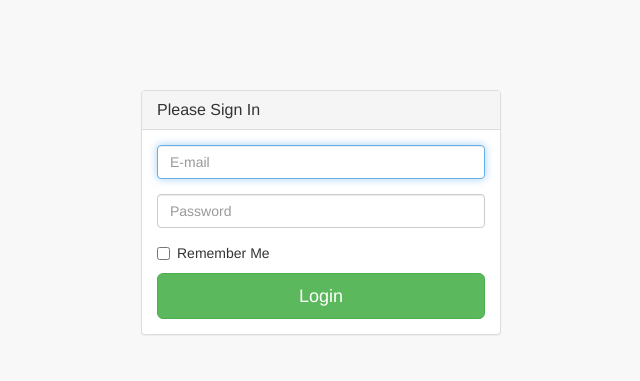
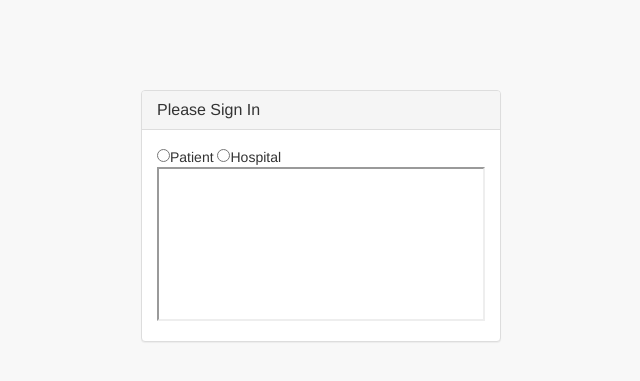
Before and after one commit to Jootiger/miniproject, a Django app: page /login in a window 1280 px wide. Shown: the top 381 px of the page, without its empty margins (319-959 px from the left). Run offline with Django 3.2, Linux system fonts and the light colour scheme; some libraries are stand-ins or nearby versions.

Commit message:
yeojin commit3

```diff
--- a/mini/login/templates/pages/login.html
+++ b/mini/login/templates/pages/login.html
@@ -35,7 +35,6 @@
 </head>
 
 <body>
-
     <div class="container">
         <div class="row">
             <div class="col-md-4 col-md-offset-4">
@@ -45,20 +44,30 @@
                     </div>
                     <div class="panel-body">
                         <form role="form">
-                            <fieldset>
-                                <div class="form-group">
-                                    <input class="form-control" placeholder="E-mail" name="email" type="email" autofocus>
+                            <script>
+                                function go(loc){
+                                    console.log(loc);
+                                    document.getElementById('iframe').src = loc;
+                                }
+                            </script>
+                            <div class="iframe_container">
+                                <form>
+                                    <input type="radio" name="iframe" value="type" onClick = "go('login_patient.html')"/>Patient
+                                    <input type="radio" name="iframe" value="type" onClick = "go('login_hospital.html')"/>Hospital
+                                </form>
+                            </div>
+                            <div class="login_container">
+                                <iframe id="iframe" src="" width="100%" height="100%"></iframe>
+
+                            </div>
+                            <!-- <div>
+                                    <span><a href="login_patient" target="if_a">환자</a></span>
+                                    <span><a href="login_hospital" target="if_b">의료기관</a></span>
                                 </div>
-                                <div class="form-group">
-                                    <input class="form-control" placeholder="Password" name="password" type="password" value="">
-                                </div>
-                                <div class="checkbox">
-                                    <label>
-                                        <input name="remember" type="checkbox" value="Remember Me">Remember Me
-                                    </label>
-                                </div>
-                                <!-- Change this to a button or input when using this as a form -->
-                                <a href="index.html" class="btn btn-lg btn-success btn-block">Login</a>
+                                <div style="height: 205px;">
+                                    <iframe src="login_patient.html" width="200" height="200" name="if_a" frameborder="0" ></iframe>
+                                    <iframe src="login_hospital.html" width="200" height="200" name="if_b" frameborder="0" ></iframe>
+                                </div> -->
                             </fieldset>
                         </form>
                     </div>
```
Also changed, not shown: mini/login/templates/pages/login_hospital.html (added, +23 -0 lines), mini/login/templates/pages/login_patient.html (added, +23 -0 lines), mini/login/views.py (line endings or trailing spaces).
